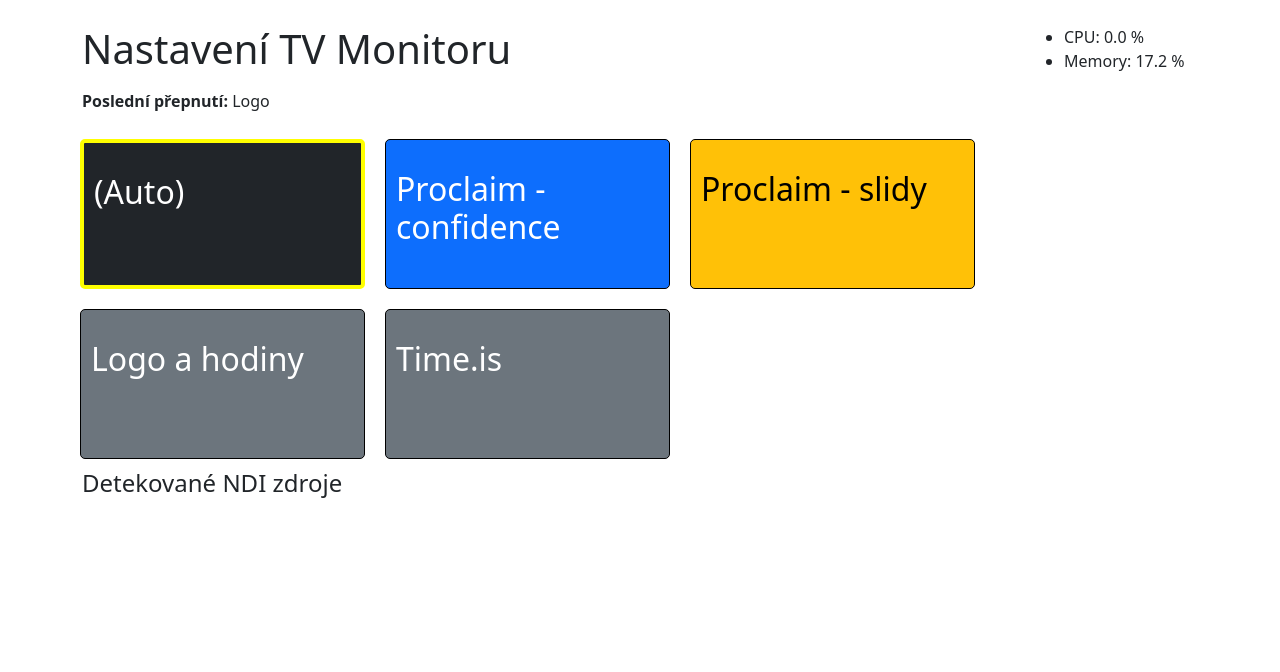
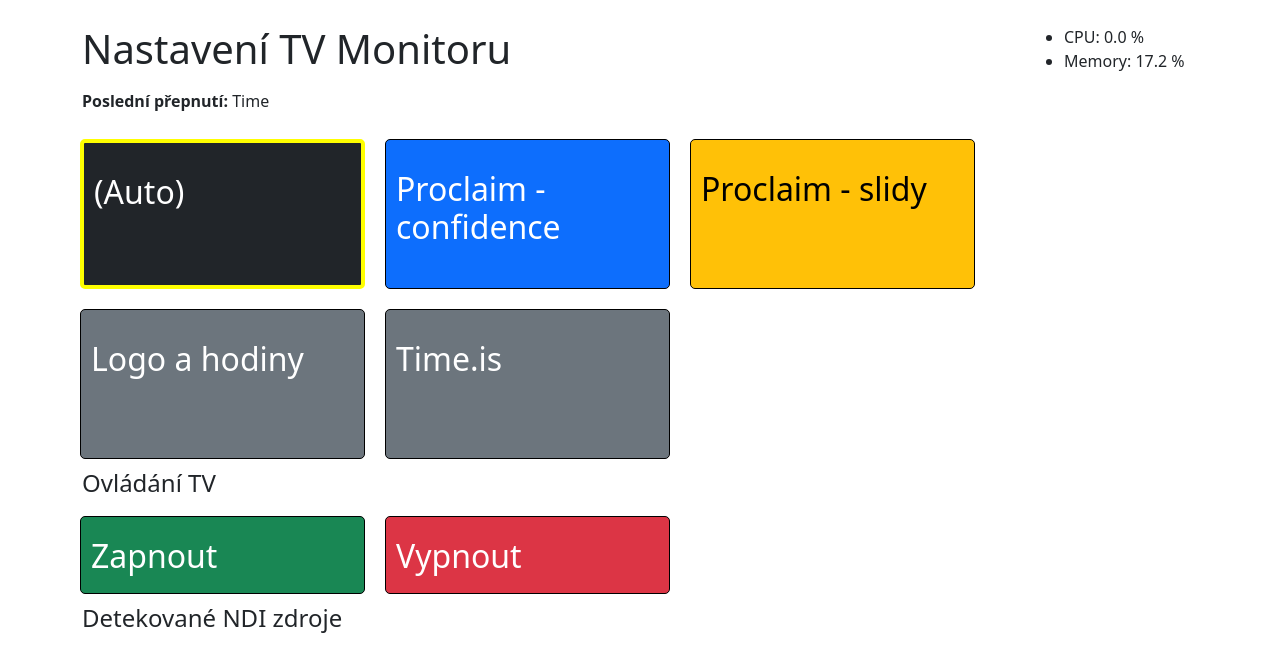
Before and after one commit to petrilgner/ndi-monitor, a Flask app: page / in a window 1280 px wide. Shown: the top 672 px of the page. Run offline with Flask 3, Linux system fonts and the light colour scheme; parts of the project's set-up code (start-up, migrations or seed data) failed here and were passed over; some libraries are stand-ins or nearby versions.

Commit message:
Web GUI - added TV control

```diff
--- a/templates/base.html
+++ b/templates/base.html
@@ -29,6 +29,16 @@
             border: 4px solid yellow;
             border-radius: 5px;
         }
+
+        .tv-control.scenes a {
+            min-height: 70px;
+        }
+
+        .tv-control.scenes h2 {
+            margin-top: 10px;
+        }
+
+
         pre {
             background: #ddd;
             padding: 10px;
--- a/templates/index.html
+++ b/templates/index.html
@@ -26,6 +26,20 @@
         {% endfor %}
     </div>
 
+    {% if tv_control %}
+        <h4>Ovládání TV</h4>
+        <div class="row row-cols-4 scenes tv-control">
+            <a href="{{ url_for('tv_control', state='on') }}"
+               class="bg-success">
+                <h2>Zapnout</h2>
+            </a>
+            <a href="{{ url_for('tv_control', state='off') }}"
+               class="bg-danger">
+                <h2>Vypnout</h2>
+            </a>
+        </div>
+    {% endif %}
+
     {% if current == '(auto)' %}
         <h4>Detekované NDI zdroje</h4>
         <ul>
```
